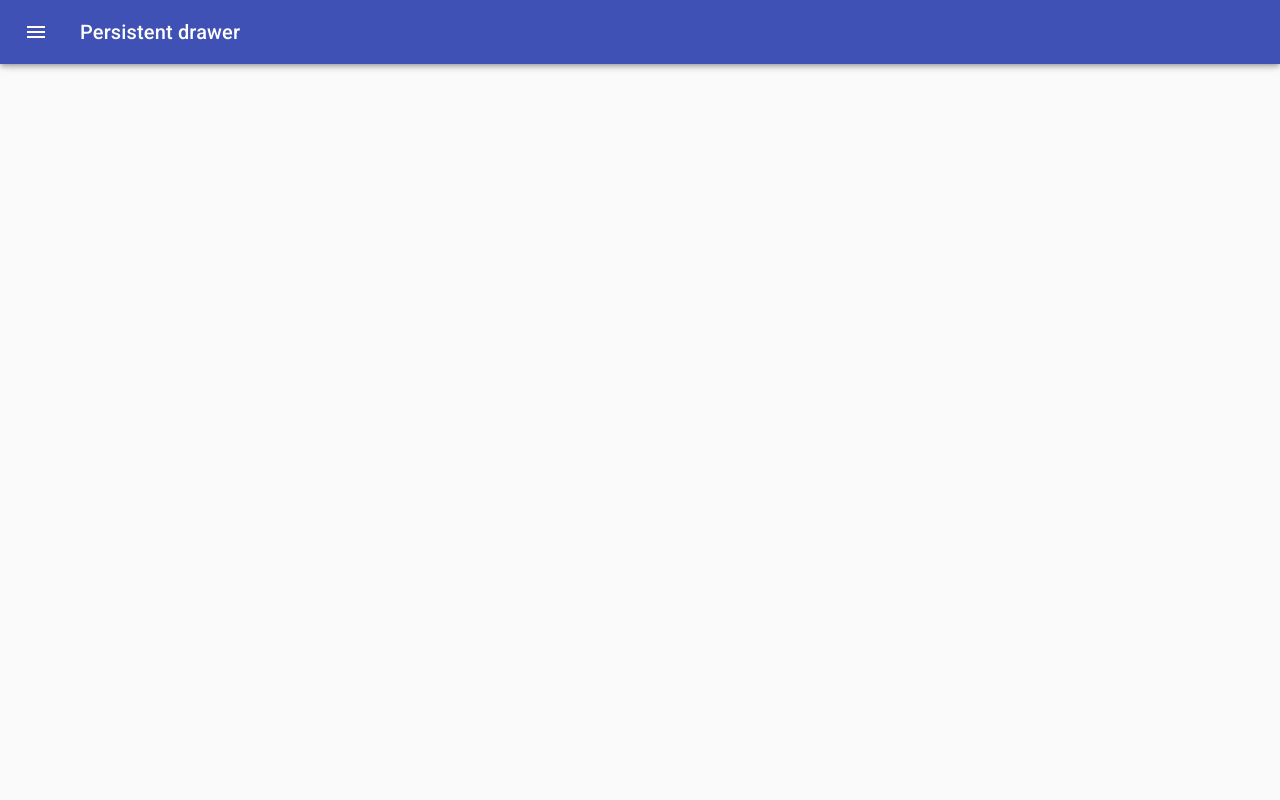
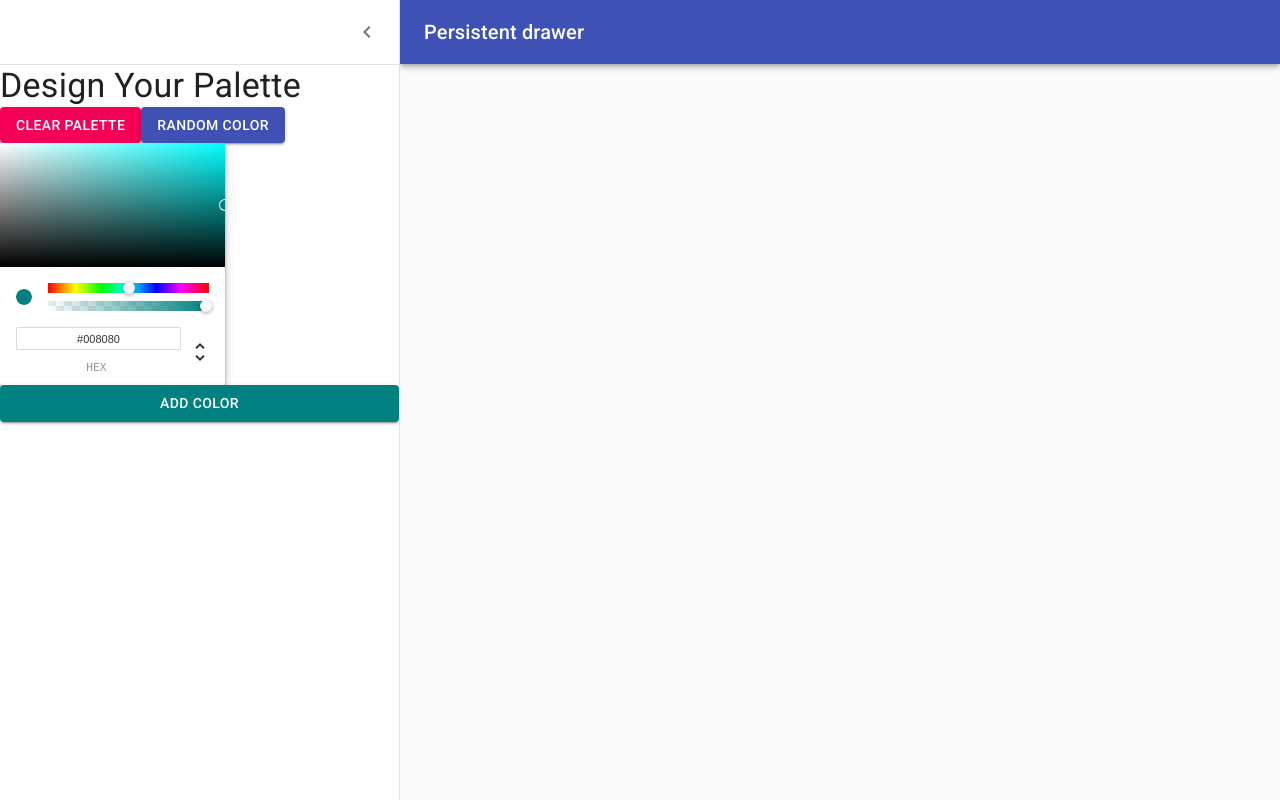
Before and after one commit to storrence88/react-color-picker, a React (Create React App) app: page /palette/new in a window 1280 px wide. Built offline with nearby package versions, Linux system fonts and the light colour scheme.

Commit message:
Connect colorpicker color to button

```diff
--- a/package.json
+++ b/package.json
@@ -12,7 +12,7 @@
     "chroma-js": "^2.1.0",
     "rc-slider": "^9.3.0",
     "react": "^16.13.1",
-    "react-color": "^2.18.1",
+    "react-color": "2.17.2",
     "react-copy-to-clipboard": "^5.0.2",
     "react-dom": "^16.13.1",
     "react-router-dom": "^5.2.0",
--- a/src/NewPaletteForm.js
+++ b/src/NewPaletteForm.js
@@ -74,9 +74,10 @@ const styles = (theme) => ({
 });
 
 class NewPaletteForm extends Component {
-  state = {
-    open: false
-  };
+  constructor(props) {
+    super(props);
+    this.state = { open: true, currentColor: 'teal' };
+  }
 
   handleDrawerOpen = () => {
     this.setState({ open: true });
@@ -84,6 +85,10 @@ class NewPaletteForm extends Component {
 
   handleDrawerClose = () => {
     this.setState({ open: false });
+  };
+
+  updateCurrentColor = (newColor) => {
+    this.setState({ currentColor: newColor.hex });
   };
 
   render() {
@@ -137,8 +142,15 @@ class NewPaletteForm extends Component {
               Random Color
             </Button>
           </div>
-          <ChromePicker />
-          <Button variant='contained' color='primary'>
+          <ChromePicker
+            color={this.state.currentColor}
+            onChangeComplete={this.updateCurrentColor}
+          />
+          <Button
+            variant='contained'
+            color='primary'
+            style={{ backgroundColor: this.state.currentColor }}
+          >
             Add Color
           </Button>
         </Drawer>
```
Also changed, not shown: 1 other file (tests, documents, lock files or other folders).
